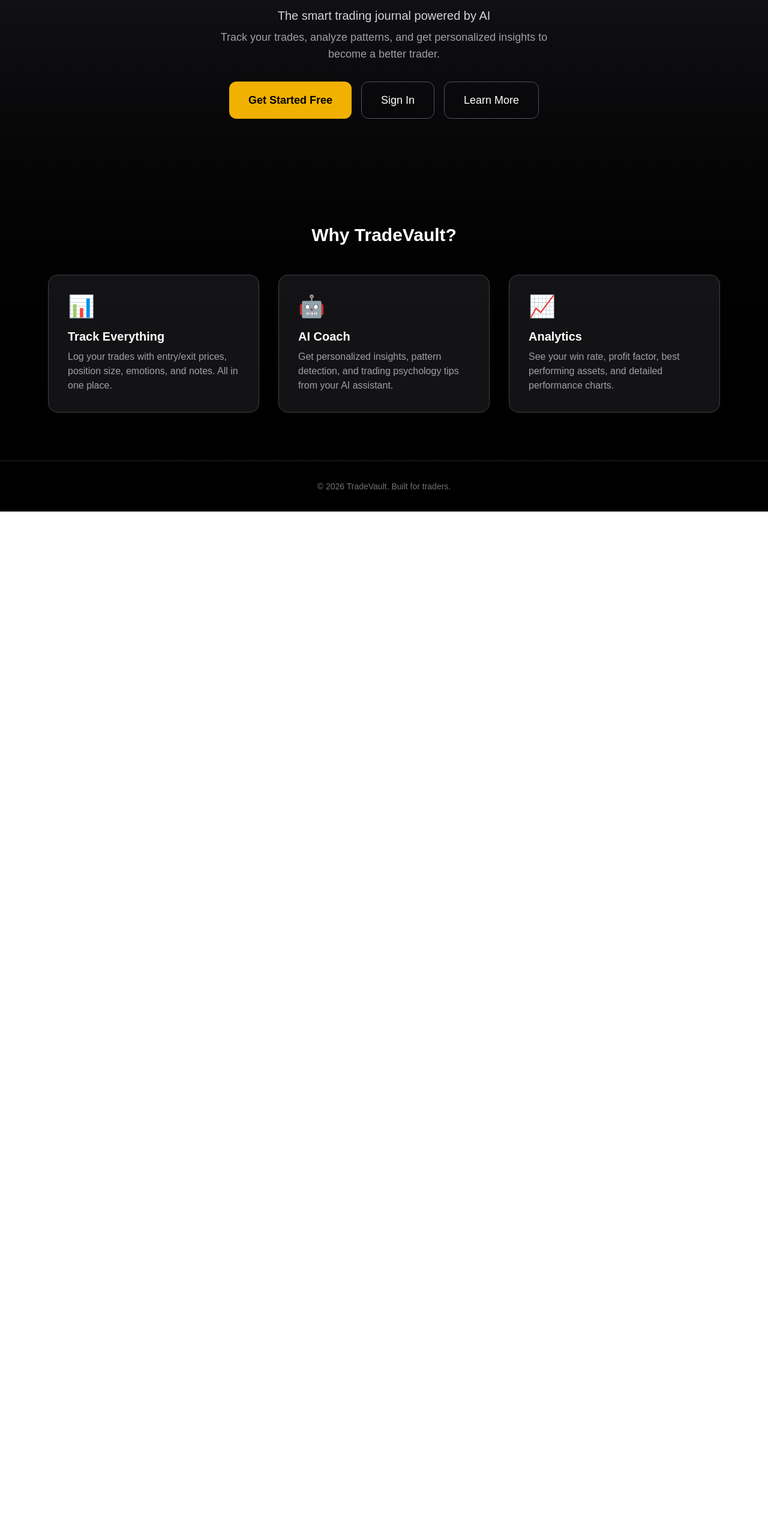
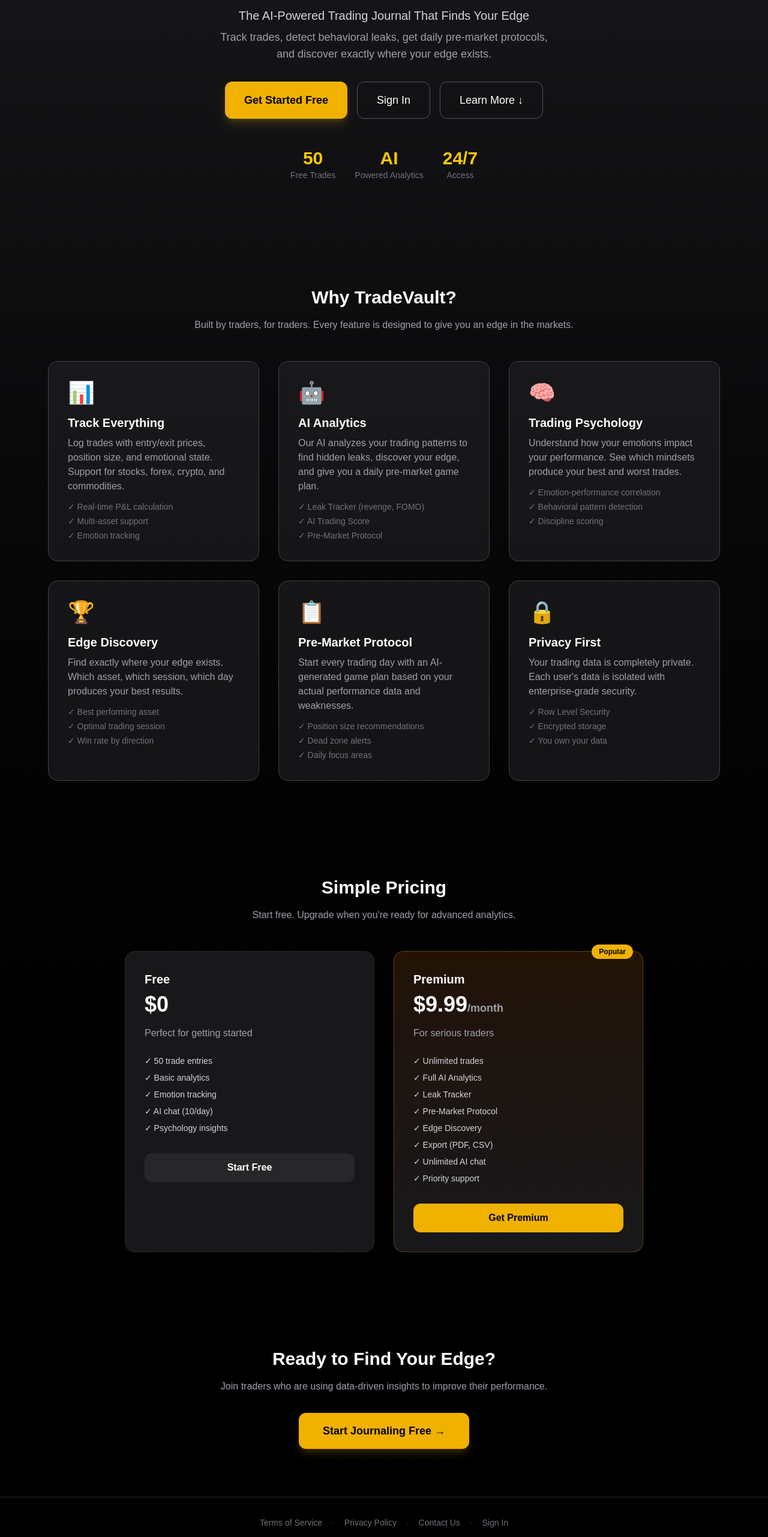
Before and after one commit to keeran30/Tradingjournal, a Next.js app: page / in a window 1280 px wide. Shown: the part 160-2723 px from the top of the page at 60% size. Before the commit the page ends 1013 px from the top, so only its background shows below. Built offline with nearby package versions, Linux system fonts and the light colour scheme; no server answers.

Commit message:
Complete landing page with pricing, feature cards, working Learn More button, footer links

```diff
--- a/app/page.tsx
+++ b/app/page.tsx
@@ -1,27 +1,29 @@
-"use client";
+"use client"
 
-import { useState, useEffect } from "react";
-import { useRouter } from "next/navigation";
-import { supabase } from "./lib/supabase";
-import AppLoader from "./components/AppLoader";
+import { useState, useEffect } from "react"
+import { useRouter } from "next/navigation"
+import { supabase } from "./lib/supabase"
+import AppLoader from "./components/AppLoader"
 
 export default function LandingPage() {
-  const router = useRouter();
-  const [loading, setLoading] = useState(true);
-  const [user, setUser] = useState<any>(null);
+  const router = useRouter()
+  const [loading, setLoading] = useState(true)
+  const [user, setUser] = useState<any>(null)
 
   useEffect(() => {
     const checkUser = async () => {
-      const { data } = await supabase.auth.getUser();
-      setUser(data.user);
-      setLoading(false);
-    };
-    checkUser();
-  }, []);
+      const { data } = await supabase.auth.getUser()
+      setUser(data.user)
+      setLoading(false)
+    }
+    checkUser()
+  }, [])
 
-  if (loading) {
-    return <AppLoader message="Welcome to TradeVault" />;
+  const scrollToFeatures = () => {
+    document.getElementById("features")?.scrollIntoView({ behavior: "smooth" })
   }
+
+  if (loading) return <AppLoader message="Welcome to TradeVault" />
 
   return (
     <main className="min-h-screen bg-gradient-to-b from-zinc-900 to-black text-white">
@@ -31,82 +33,224 @@
           TradeVault
         </h1>
         <p className="text-xl mb-2 text-zinc-300 max-w-2xl">
-          The smart trading journal powered by AI
+          The AI-Powered Trading Journal That Finds Your Edge
         </p>
         <p className="text-lg mb-8 text-zinc-400 max-w-xl">
-          Track your trades, analyze patterns, and get personalized insights to become a better trader.
+          Track trades, detect behavioral leaks, get daily pre-market protocols, and discover exactly where your edge exists.
         </p>
 
         <div className="flex gap-4 flex-wrap justify-center">
           {user ? (
             <button
               onClick={() => router.push("/dashboard")}
-              className="bg-yellow-500 hover:bg-yellow-600 text-black px-8 py-4 rounded-xl text-lg font-bold transition"
+              className="bg-yellow-500 hover:bg-yellow-600 text-black px-8 py-4 rounded-xl text-lg font-bold transition shadow-lg shadow-yellow-500/20"
             >
               Go to Dashboard
             </button>
           ) : (
+            <>
               <button
                 onClick={() => router.push("/auth")}
-              className="bg-yellow-500 hover:bg-yellow-600 text-black px-8 py-4 rounded-xl text-lg font-bold transition"
+                className="bg-yellow-500 hover:bg-yellow-600 text-black px-8 py-4 rounded-xl text-lg font-bold transition shadow-lg shadow-yellow-500/20"
               >
                 Get Started Free
               </button>
-          )}
-
-          {!user && (
               <button
                 onClick={() => router.push("/auth")}
                 className="border border-zinc-600 hover:border-zinc-400 hover:bg-zinc-800 text-white px-8 py-4 rounded-xl text-lg transition"
               >
                 Sign In
               </button>
+            </>
           )}
 
-          <a
-            href="#features"
+          <button
+            onClick={scrollToFeatures}
             className="border border-zinc-600 hover:border-zinc-400 text-white px-8 py-4 rounded-xl text-lg transition"
           >
-            Learn More
-          </a>
+            Learn More ↓
+          </button>
+        </div>
+
+        {/* Trust Indicators */}
+        <div className="flex gap-8 mt-12 text-center">
+          <div>
+            <p className="text-3xl font-bold text-yellow-400">50</p>
+            <p className="text-zinc-500 text-sm">Free Trades</p>
+          </div>
+          <div>
+            <p className="text-3xl font-bold text-yellow-400">AI</p>
+            <p className="text-zinc-500 text-sm">Powered Analytics</p>
+          </div>
+          <div>
+            <p className="text-3xl font-bold text-yellow-400">24/7</p>
+            <p className="text-zinc-500 text-sm">Access</p>
+          </div>
         </div>
       </section>
 
       {/* Features Section */}
       <section id="features" className="max-w-6xl mx-auto px-4 py-20">
-        <h2 className="text-3xl font-bold text-center mb-12">Why TradeVault?</h2>
+        <h2 className="text-3xl font-bold text-center mb-4">Why TradeVault?</h2>
+        <p className="text-zinc-400 text-center mb-12 max-w-2xl mx-auto">
+          Built by traders, for traders. Every feature is designed to give you an edge in the markets.
+        </p>
 
         <div className="grid grid-cols-1 md:grid-cols-3 gap-8">
-          <div className="bg-zinc-800/50 p-8 rounded-2xl border border-zinc-700 hover:border-zinc-500 transition">
-            <div className="text-4xl mb-4">📊</div>
+          <div className="bg-zinc-800/50 p-8 rounded-2xl border border-zinc-700 hover:border-yellow-500/50 transition group">
+            <div className="text-4xl mb-4 group-hover:scale-110 transition">📊</div>
             <h3 className="text-xl font-bold mb-2">Track Everything</h3>
-            <p className="text-zinc-400">
-              Log your trades with entry/exit prices, position size, emotions, and notes. All in one place.
+            <p className="text-zinc-400 mb-3">
+              Log trades with entry/exit prices, position size, and emotional state. Support for stocks, forex, crypto, and commodities.
             </p>
+            <ul className="text-sm text-zinc-500 space-y-1">
+              <li>✓ Real-time P&L calculation</li>
+              <li>✓ Multi-asset support</li>
+              <li>✓ Emotion tracking</li>
+            </ul>
           </div>
 
-          <div className="bg-zinc-800/50 p-8 rounded-2xl border border-zinc-700 hover:border-zinc-500 transition">
-            <div className="text-4xl mb-4">🤖</div>
-            <h3 className="text-xl font-bold mb-2">AI Coach</h3>
-            <p className="text-zinc-400">
-              Get personalized insights, pattern detection, and trading psychology tips from your AI assistant.
+          <div className="bg-zinc-800/50 p-8 rounded-2xl border border-zinc-700 hover:border-yellow-500/50 transition group">
+            <div className="text-4xl mb-4 group-hover:scale-110 transition">🤖</div>
+            <h3 className="text-xl font-bold mb-2">AI Analytics</h3>
+            <p className="text-zinc-400 mb-3">
+              Our AI analyzes your trading patterns to find hidden leaks, discover your edge, and give you a daily pre-market game plan.
             </p>
+            <ul className="text-sm text-zinc-500 space-y-1">
+              <li>✓ Leak Tracker (revenge, FOMO)</li>
+              <li>✓ AI Trading Score</li>
+              <li>✓ Pre-Market Protocol</li>
+            </ul>
           </div>
 
-          <div className="bg-zinc-800/50 p-8 rounded-2xl border border-zinc-700 hover:border-zinc-500 transition">
-            <div className="text-4xl mb-4">📈</div>
-            <h3 className="text-xl font-bold mb-2">Analytics</h3>
-            <p className="text-zinc-400">
-              See your win rate, profit factor, best performing assets, and detailed performance charts.
+          <div className="bg-zinc-800/50 p-8 rounded-2xl border border-zinc-700 hover:border-yellow-500/50 transition group">
+            <div className="text-4xl mb-4 group-hover:scale-110 transition">🧠</div>
+            <h3 className="text-xl font-bold mb-2">Trading Psychology</h3>
+            <p className="text-zinc-400 mb-3">
+              Understand how your emotions impact your performance. See which mindsets produce your best and worst trades.
             </p>
+            <ul className="text-sm text-zinc-500 space-y-1">
+              <li>✓ Emotion-performance correlation</li>
+              <li>✓ Behavioral pattern detection</li>
+              <li>✓ Discipline scoring</li>
+            </ul>
+          </div>
+        </div>
+
+        {/* Second Row */}
+        <div className="grid grid-cols-1 md:grid-cols-3 gap-8 mt-8">
+          <div className="bg-zinc-800/50 p-8 rounded-2xl border border-zinc-700 hover:border-yellow-500/50 transition group">
+            <div className="text-4xl mb-4 group-hover:scale-110 transition">🏆</div>
+            <h3 className="text-xl font-bold mb-2">Edge Discovery</h3>
+            <p className="text-zinc-400 mb-3">
+              Find exactly where your edge exists. Which asset, which session, which day produces your best results.
+            </p>
+            <ul className="text-sm text-zinc-500 space-y-1">
+              <li>✓ Best performing asset</li>
+              <li>✓ Optimal trading session</li>
+              <li>✓ Win rate by direction</li>
+            </ul>
+          </div>
+
+          <div className="bg-zinc-800/50 p-8 rounded-2xl border border-zinc-700 hover:border-yellow-500/50 transition group">
+            <div className="text-4xl mb-4 group-hover:scale-110 transition">📋</div>
+            <h3 className="text-xl font-bold mb-2">Pre-Market Protocol</h3>
+            <p className="text-zinc-400 mb-3">
+              Start every trading day with an AI-generated game plan based on your actual performance data and weaknesses.
+            </p>
+            <ul className="text-sm text-zinc-500 space-y-1">
+              <li>✓ Position size recommendations</li>
+              <li>✓ Dead zone alerts</li>
+              <li>✓ Daily focus areas</li>
+            </ul>
+          </div>
+
+          <div className="bg-zinc-800/50 p-8 rounded-2xl border border-zinc-700 hover:border-yellow-500/50 transition group">
+            <div className="text-4xl mb-4 group-hover:scale-110 transition">🔒</div>
+            <h3 className="text-xl font-bold mb-2">Privacy First</h3>
+            <p className="text-zinc-400 mb-3">
+              Your trading data is completely private. Each user's data is isolated with enterprise-grade security.
+            </p>
+            <ul className="text-sm text-zinc-500 space-y-1">
+              <li>✓ Row Level Security</li>
+              <li>✓ Encrypted storage</li>
+              <li>✓ You own your data</li>
+            </ul>
           </div>
         </div>
       </section>
 
+      {/* Pricing Section */}
+      <section id="pricing" className="max-w-4xl mx-auto px-4 py-20">
+        <h2 className="text-3xl font-bold text-center mb-4">Simple Pricing</h2>
+        <p className="text-zinc-400 text-center mb-12">Start free. Upgrade when you're ready for advanced analytics.</p>
+
+        <div className="grid grid-cols-1 md:grid-cols-2 gap-8">
+          <div className="bg-zinc-900 p-8 rounded-2xl border border-zinc-800">
+            <h3 className="text-xl font-bold mb-2">Free</h3>
+            <p className="text-4xl font-bold mb-4">$0</p>
+            <p className="text-zinc-400 mb-6">Perfect for getting started</p>
+            <ul className="space-y-2 text-sm text-zinc-300 mb-8">
+              <li>✓ 50 trade entries</li>
+              <li>✓ Basic analytics</li>
+              <li>✓ Emotion tracking</li>
+              <li>✓ AI chat (10/day)</li>
+              <li>✓ Psychology insights</li>
+            </ul>
+            <button onClick={() => router.push("/auth")} className="w-full bg-zinc-800 hover:bg-zinc-700 text-white py-3 rounded-xl font-bold transition">
+              Start Free
+            </button>
+          </div>
+
+          <div className="bg-gradient-to-b from-yellow-900/30 to-zinc-900 p-8 rounded-2xl border border-yellow-500/30 relative">
+            <span className="absolute -top-3 right-4 bg-yellow-500 text-black px-3 py-1 rounded-full text-xs font-bold">Popular</span>
+            <h3 className="text-xl font-bold mb-2">Premium</h3>
+            <p className="text-4xl font-bold mb-4">$9.99<span className="text-lg text-zinc-400">/month</span></p>
+            <p className="text-zinc-400 mb-6">For serious traders</p>
+            <ul className="space-y-2 text-sm text-zinc-300 mb-8">
+              <li>✓ Unlimited trades</li>
+              <li>✓ Full AI Analytics</li>
+              <li>✓ Leak Tracker</li>
+              <li>✓ Pre-Market Protocol</li>
+              <li>✓ Edge Discovery</li>
+              <li>✓ Export (PDF, CSV)</li>
+              <li>✓ Unlimited AI chat</li>
+              <li>✓ Priority support</li>
+            </ul>
+            <button onClick={() => router.push("/auth")} className="w-full bg-yellow-500 hover:bg-yellow-400 text-black py-3 rounded-xl font-bold transition">
+              Get Premium
+            </button>
+          </div>
+        </div>
+      </section>
+
+      {/* CTA Section */}
+      <section className="text-center py-20 px-4">
+        <h2 className="text-3xl font-bold mb-4">Ready to Find Your Edge?</h2>
+        <p className="text-zinc-400 mb-8 max-w-xl mx-auto">
+          Join traders who are using data-driven insights to improve their performance.
+        </p>
+        <button
+          onClick={() => router.push("/auth")}
+          className="bg-yellow-500 hover:bg-yellow-600 text-black px-10 py-4 rounded-xl text-lg font-bold transition shadow-lg shadow-yellow-500/20"
+        >
+          Start Journaling Free →
+        </button>
+      </section>
+
       {/* Footer */}
       <footer className="text-center py-8 text-zinc-500 text-sm border-t border-zinc-800">
-        © 2026 TradeVault. Built for traders.
+        <div className="flex gap-4 justify-center mb-3 flex-wrap">
+          <a href="/terms" className="hover:text-zinc-300 transition">Terms of Service</a>
+          <span className="text-zinc-700">·</span>
+          <a href="/privacy" className="hover:text-zinc-300 transition">Privacy Policy</a>
+          <span className="text-zinc-700">·</span>
+          <a href="/contact" className="hover:text-zinc-300 transition">Contact Us</a>
+          <span className="text-zinc-700">·</span>
+          <a href="/auth" className="hover:text-zinc-300 transition">Sign In</a>
+        </div>
+        <p>© 2026 TradeVault. Built for traders.</p>
       </footer>
     </main>
-  );
+  )
 }
```
Lines whose indentation alone changed are shown as unchanged.
